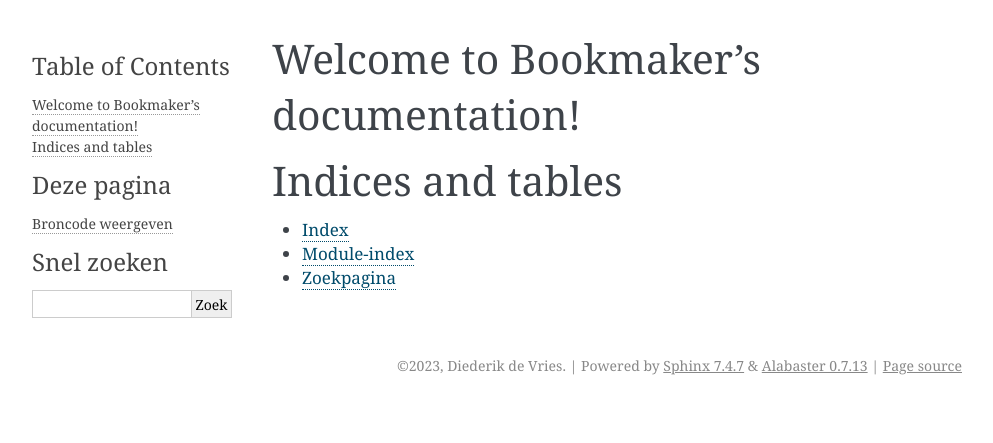
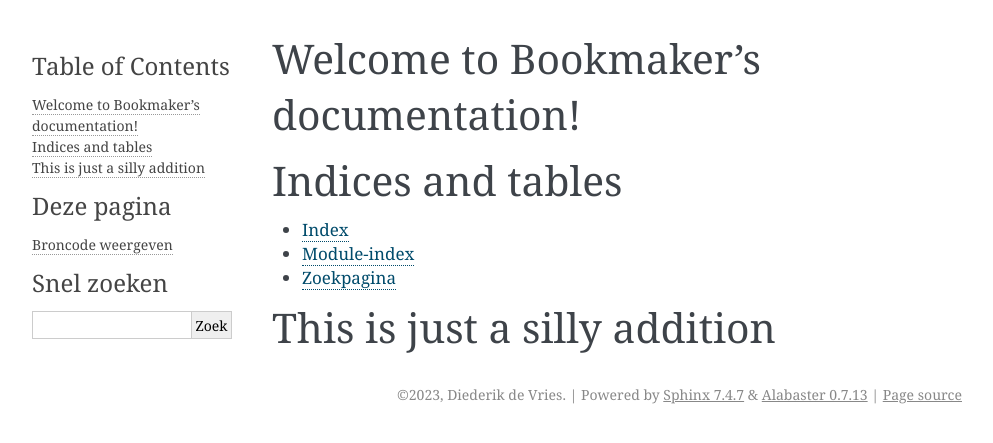
Before and after one commit to diederiknl/bookmaker, a Sphinx documentation site: the page built from source/index.rst, in a window 1280 px wide. Shown: the top 443 px of the page, without its empty margins (148-1141 px from the left). Built offline with Sphinx 7.4.7, drawn with Linux system fonts in a browser that asks for light colours.

Commit message:
Update index.rst

```diff
--- a/source/index.rst
+++ b/source/index.rst
@@ -18,3 +18,6 @@
 * :ref:`genindex`
 * :ref:`modindex`
 * :ref:`search`
+
+This is just a silly addition
+=====================================
```
